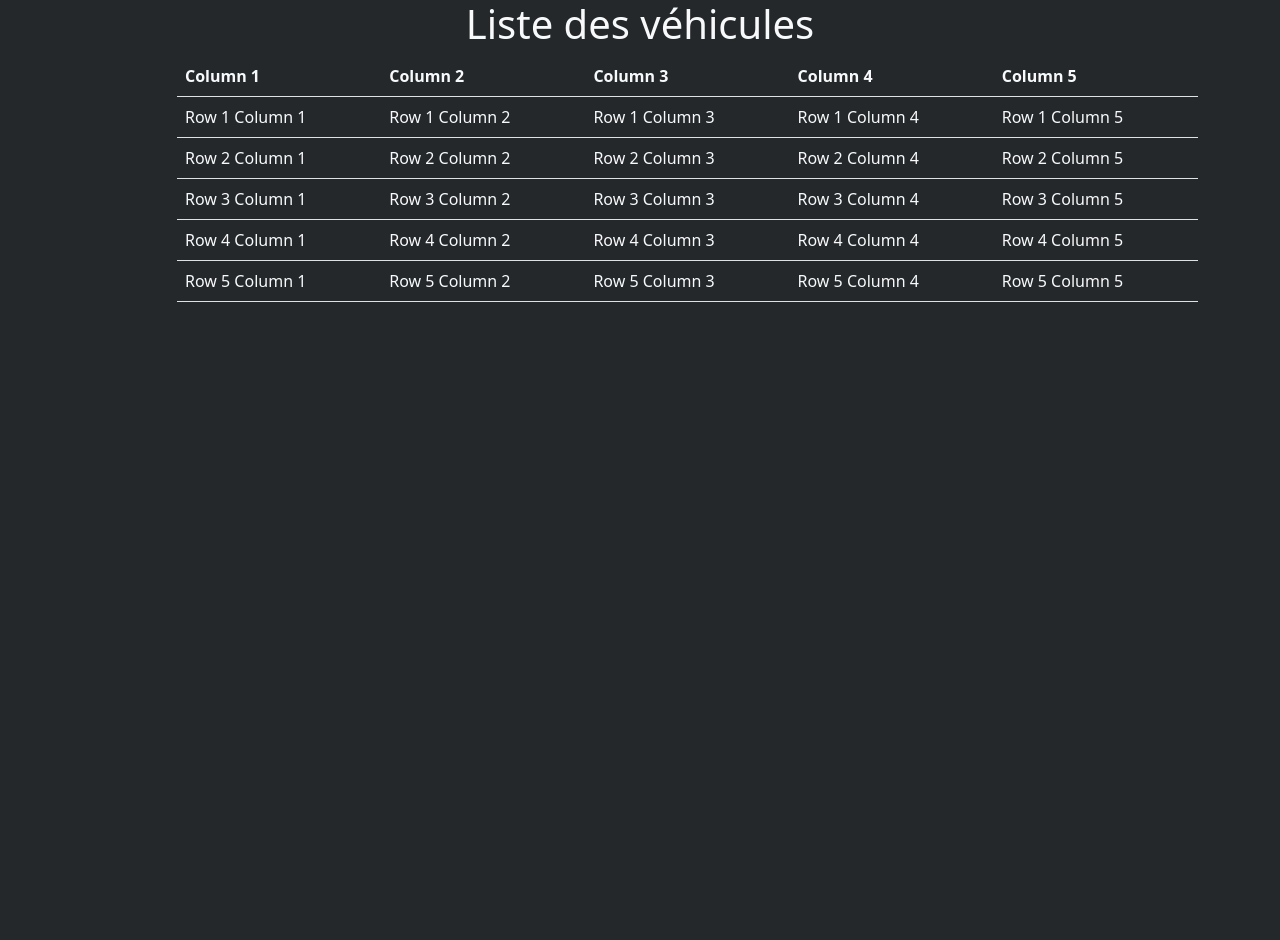
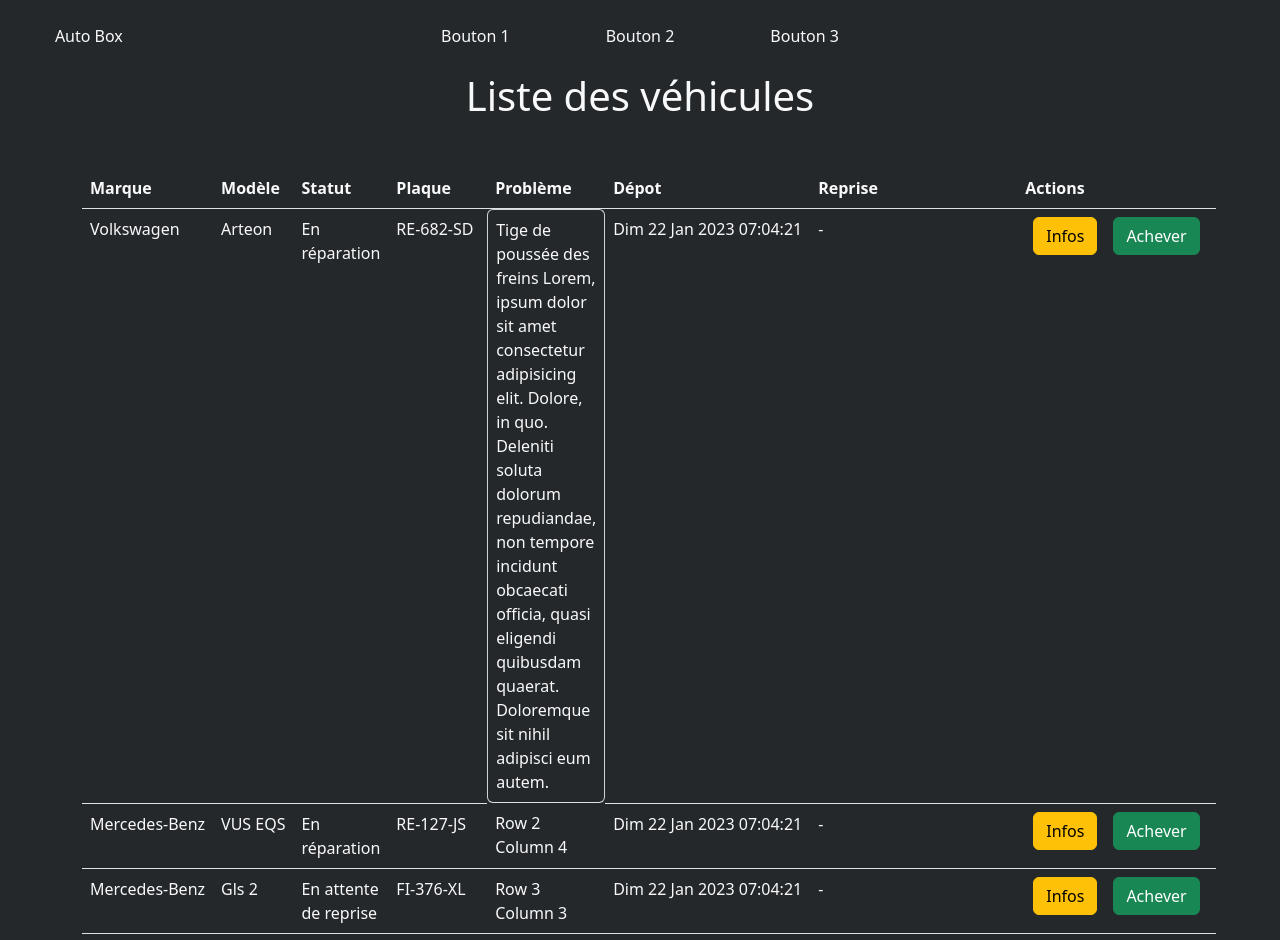
Before and after one commit to MinoTianaR/MeanProject, an Angular app in the folder frontend/: page / in a window 1280 px wide. Shown: the top 940 px of the page. Before the commit the page ends 800 px from the top, so only its background shows below. Built offline with nearby package versions, Linux system fonts and the light colour scheme.

Commit message:
Formating table

```diff
--- a/frontend/src/app/pages/car-view/car-view.component.html
+++ b/frontend/src/app/pages/car-view/car-view.component.html
@@ -1,53 +1,114 @@
+<div class="container-fluid text-light p-4">
+  <div class="row">
+    <div class="col-2">
+      <a class="navbar-brand offset-2" href="#">Auto Box</a>
+    </div>
+    <div class="col-8 d-flex justify-content-center align-items-center">
+      <div class="btn-group px-5">
+        <a class="text-light mx-5 text-decoration-none" href="#">Bouton 1</a>
+        <a class="text-light mx-5 text-decoration-none" href="#">Bouton 2</a>
+        <a class="text-light mx-5 text-decoration-none" href="#">Bouton 3</a>
+      </div>
+    </div>
+  </div>
+</div>
 <div class="container">
-  <h1 class="text-center text-light">Liste des véhicules</h1>
+  <h1 class="text-center text-light mb-5">Liste des véhicules</h1>
   <div class="row">
     <div class="col-md-1"></div>
-    <div class="col-md-11">
+    <div class="col-md-12">
       <table class="table text-light">
         <thead>
           <tr>
-            <th>Column 1</th>
-            <th>Column 2</th>
-            <th>Column 3</th>
-            <th>Column 4</th>
-            <th>Column 5</th>
+            <th>Marque</th>
+            <th>Modèle</th>
+            <th>Statut</th>
+            <th>Plaque</th>
+            <th>Problème</th>
+            <th>Dépot</th>
+            <th>Reprise</th>
+            <th>Actions</th>
           </tr>
         </thead>
         <tbody>
           <tr>
-            <td>Row 1 Column 1</td>
-            <td>Row 1 Column 2</td>
-            <td>Row 1 Column 3</td>
-            <td>Row 1 Column 4</td>
-            <td>Row 1 Column 5</td>
+            <td nowrap>Volkswagen</td>
+            <td nowrap>Arteon</td>
+            <td>En réparation</td>
+            <td nowrap>RE-682-SD</td>
+            <td class="form-control border-bottom text-light">
+              Tige de poussée des freins Lorem, ipsum dolor sit amet consectetur
+              adipisicing elit. Dolore, in quo. Deleniti soluta dolorum
+              repudiandae, non tempore incidunt obcaecati officia, quasi
+              eligendi quibusdam quaerat. Doloremque sit nihil adipisci eum
+              autem.
+            </td>
+            <td nowrap>Dim 22 Jan 2023 07:04:21</td>
+            <td nowrap>-</td>
+            <td nowrap>
+              <div class="position-relative">
+                <button class="btn btn-warning mx-2">Infos</button>
+                <button class="btn btn-success mx-2">Achever</button>
+              </div>
+            </td>
           </tr>
           <tr>
-            <td>Row 2 Column 1</td>
-            <td>Row 2 Column 2</td>
-            <td>Row 2 Column 3</td>
+            <td nowrap>Mercedes-Benz</td>
+            <td nowrap>VUS EQS</td>
+            <td>En réparation</td>
+            <td nowrap>RE-127-JS</td>
             <td>Row 2 Column 4</td>
-            <td>Row 2 Column 5</td>
+            <td nowrap>Dim 22 Jan 2023 07:04:21</td>
+            <td nowrap>-</td>
+            <td nowrap>
+              <div class="position-relative">
+                <button class="btn btn-warning mx-2">Infos</button>
+                <button class="btn btn-success mx-2">Achever</button>
+              </div>
+            </td>
           </tr>
           <tr>
-            <td>Row 3 Column 1</td>
-            <td>Row 3 Column 2</td>
+            <td nowrap>Mercedes-Benz</td>
+            <td nowrap>Gls 2</td>
+            <td>En attente de reprise</td>
+            <td nowrap>FI-376-XL</td>
             <td>Row 3 Column 3</td>
-            <td>Row 3 Column 4</td>
-            <td>Row 3 Column 5</td>
+            <td nowrap>Dim 22 Jan 2023 07:04:21</td>
+            <td nowrap>-</td>
+            <td nowrap>
+              <div class="position-relative">
+                <button class="btn btn-warning mx-2">Infos</button>
+                <button class="btn btn-success mx-2">Achever</button>
+              </div>
+            </td>
           </tr>
           <tr>
-            <td>Row 4 Column 1</td>
-            <td>Row 4 Column 2</td>
+            <td nowrap>Alfa Romeo</td>
+            <td nowrap>Tonale</td>
+            <td>Terminé</td>
+            <td nowrap>RE-920-QL</td>
             <td>Row 4 Column 3</td>
-            <td>Row 4 Column 4</td>
-            <td>Row 4 Column 5</td>
+            <td nowrap>Jeu 12 Jan 2023 07:04:21</td>
+            <td nowrap>Sam 14 Jan 2023 07:04:21</td>
+            <td nowrap>
+              <div class="position-relative">
+                <button class="btn btn-warning mx-2">Infos</button>
+              </div>
+            </td>
           </tr>
           <tr>
-            <td>Row 5 Column 1</td>
-            <td>Row 5 Column 2</td>
+            <td nowrap>Audi</td>
+            <td nowrap>Rs3</td>
+            <td>Terminé</td>
+            <td nowrap>LM-642-OP</td>
             <td>Row 5 Column 3</td>
-            <td>Row 5 Column 4</td>
-            <td>Row 5 Column 5</td>
+            <td nowrap>Lun 16 Jan 2023 07:04:21</td>
+            <td nowrap>Dim 22 Jan 2023 07:04:21</td>
+            <td>
+              <div class="position-relative">
+                <button class="btn btn-warning mx-2">Infos</button>
+              </div>
+            </td>
           </tr>
         </tbody>
       </table>
```
